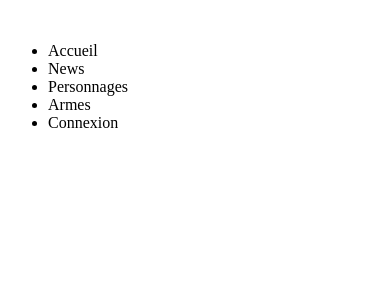
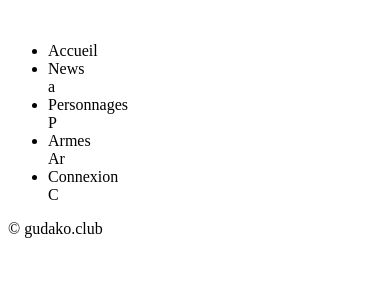
Before and after one commit to medotek/gi-wiki, a Symfony app: template templates/base.html.twig in a window 390 px wide. Shown: the top 300 px of the page. Run offline with Twig, Linux system fonts and the light colour scheme; the template is opened without the code that fills it, so the values that code supplies are empty; some libraries are stand-ins or nearby versions.

Commit message:
[Templates](Base twig) Ajout de la meta content pour le responsive

```diff
--- a/templates/base.html.twig
+++ b/templates/base.html.twig
@@ -2,6 +2,7 @@
 <html lang="fr">
 <head>
     <meta charset="UTF-8">
+    <meta content="width=device-width, initial-scale=1" name="viewport"/>
     <title>{% block title %}Welcome!{% endblock %}</title>
     <link rel="stylesheet"
           href="https://cdnjs.cloudflare.com/ajax/libs/twitter-bootstrap/4.6.0/css/bootstrap-grid.min.css">
@@ -27,11 +28,45 @@
             </div>
             <div class="nav">
                 <ul>
-                    <li>Accueil</li>
-                    <li>News</li>
-                    <li>Personnages</li>
-                    <li>Armes</li>
-                    <li>Connexion</li>
+                    <li>
+                        <div class="menu-button">
+                            Accueil
+                        </div>
+                        <div class="menu-logo">
+
+                        </div>
+                    </li>
+                    <li>
+                        <div class="menu-button">
+                            News
+                        </div>
+                        <div class="menu-logo">
+                            a
+                        </div>
+                    </li>
+                    <li>
+                        <div class="menu-button">
+                            Personnages
+                        </div>
+                        <div class="menu-logo">
+                            P
+                        </div>
+                    </li>
+                    <li>
+                        <div class="menu-button">
+                            Armes
+                        </div>
+                        <div class="menu-logo">Ar
+                        </div>
+                    </li>
+                    <li>
+                        <div class="menu-button">
+                            Connexion
+                        </div>
+                        <div class="menu-logo">
+                            C
+                        </div>
+                    </li>
                 </ul>
             </div>
         {% endif %}
@@ -39,6 +74,11 @@
 </div>
 <div class="page">
     {% block body %}{% endblock %}
+    <footer>
+        <div class="copyright">
+            © gudako.club
+        </div>
+    </footer>
 </div>
 
 
```
